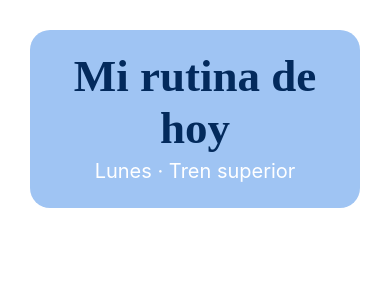
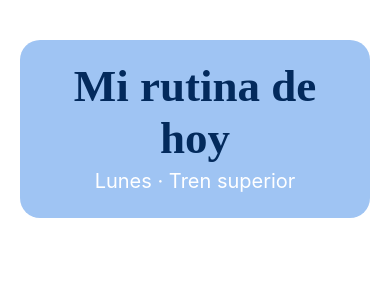
Before and after one commit to allissssx/ProyectoClaseMovil, a React Native app in the folder MyRoutineApp/: screen / in a window 390 px wide. Shown: the top 300 px of the page. Built offline with nearby package versions, Linux system fonts and the light colour scheme.

Commit message:
Editar margenes del encabezado

```diff
--- a/MyRoutineApp/App.tsx
+++ b/MyRoutineApp/App.tsx
@@ -22,8 +22,11 @@ export default function App() {
 
 const styles = StyleSheet.create({
   container: {
-    backgroundColor: 'white',
     alignItems: 'center',
-    margin: 30
+    margin: 20,
+    marginTop: 40,
+    padding: 20,
+    backgroundColor: '#9fc4f3',
+    borderRadius: 20
   }
 });
--- a/MyRoutineApp/components/Encabezado.tsx
+++ b/MyRoutineApp/components/Encabezado.tsx
@@ -32,9 +32,7 @@ const styles = StyleSheet.create({
     },
 
     encabezado:{
-        padding: 20,
-        backgroundColor: '#9fc4f3',
-        borderRadius: 20
+
     }
 }
 )
```
